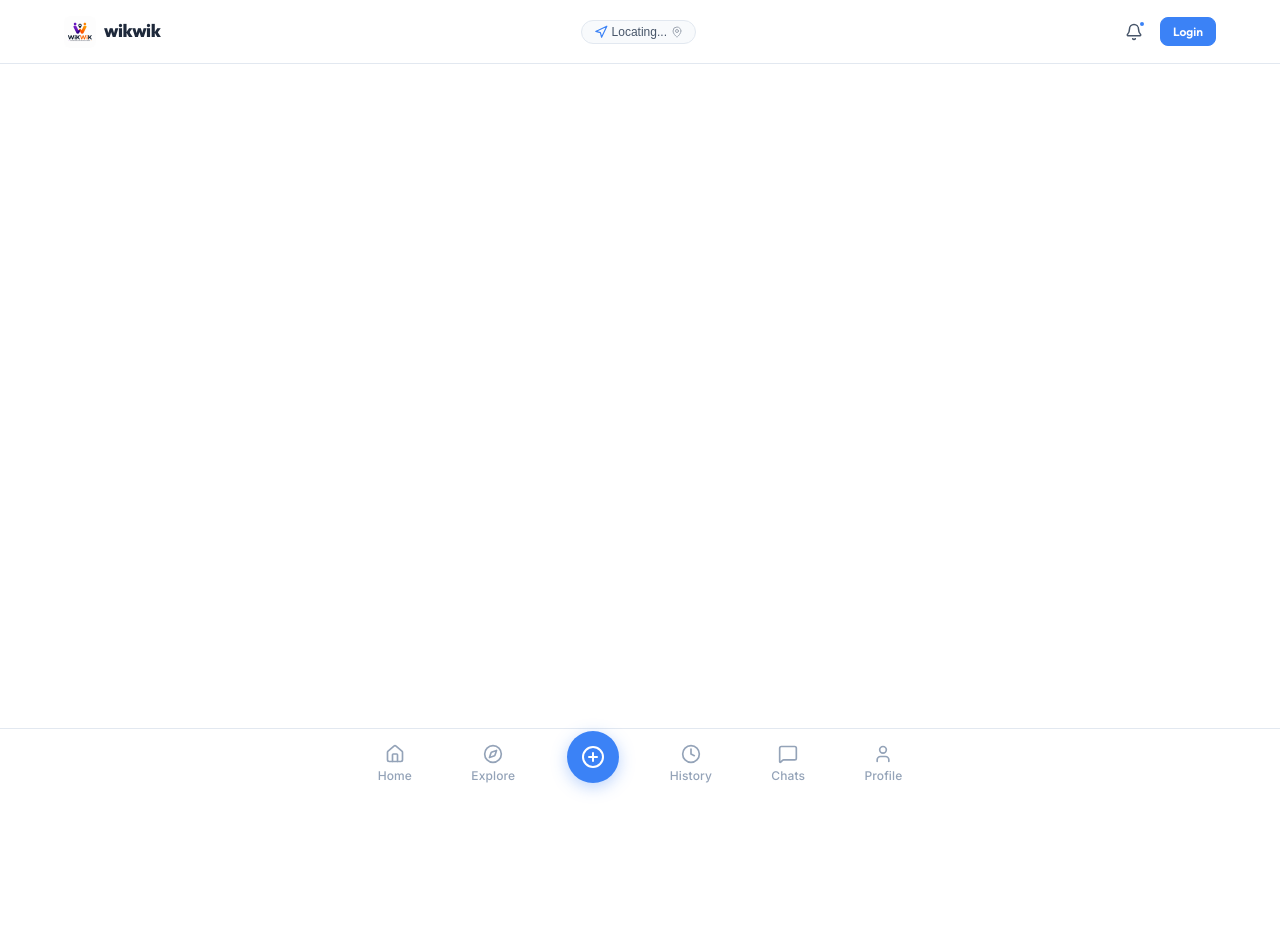
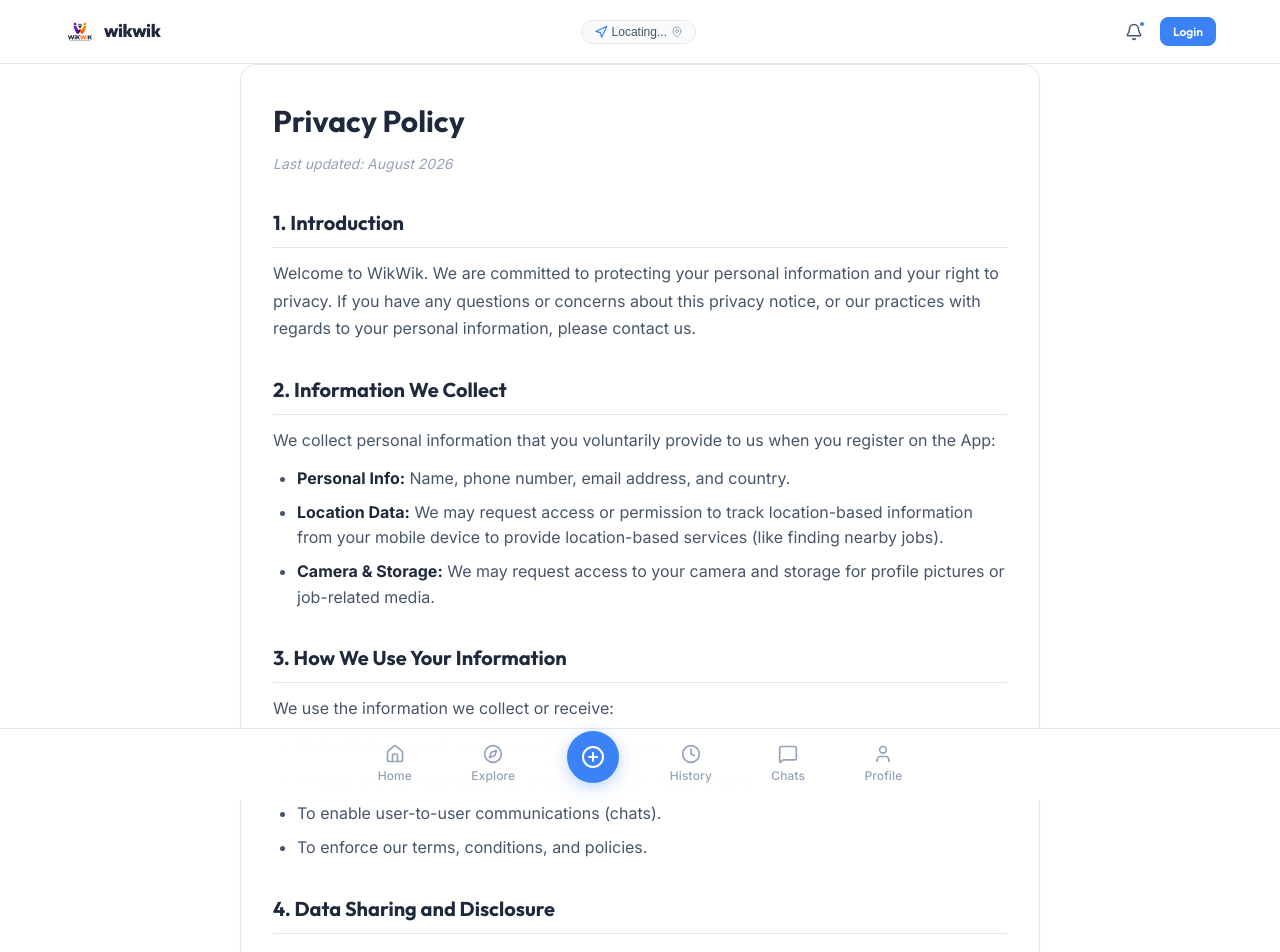
Before and after one commit to vaibhavpatel00/work-near-by-, a React (Vite) app: page /privacy-policy in a window 1280 px wide. Shown: the top 952 px of the page. Before the commit the page ends 800 px from the top, so only its background shows below. Built offline with nearby package versions, Linux system fonts and the light colour scheme; no server answers; the database is empty; what @capacitor/core would draw is missing.

Commit message:
feat: add Privacy Policy page for Play Store

```diff
--- a/src/App.jsx
+++ b/src/App.jsx
@@ -18,6 +18,7 @@ import Login from './pages/Auth/Login';
 import Signup from './pages/Auth/Signup';
 import ForgotPassword from './pages/Auth/ForgotPassword';
 import ResetPassword from './pages/Auth/ResetPassword';
+import PrivacyPolicy from './pages/PrivacyPolicy/PrivacyPolicy';
 
 function App() {
   return (
@@ -40,6 +41,7 @@ function App() {
                 <Route path="/signup" element={<Signup />} />
                 <Route path="/forgot-password" element={<ForgotPassword />} />
                 <Route path="/reset-password" element={<ResetPassword />} />
+                <Route path="/privacy-policy" element={<PrivacyPolicy />} />
               </Routes>
               <BottomNav />
             </div>
--- /dev/null
+++ b/src/pages/PrivacyPolicy/PrivacyPolicy.css
@@ -0,0 +1,66 @@
+.privacy-page {
+  background: var(--bg-primary);
+  min-height: 100vh;
+  padding: 2rem 1rem;
+}
+
+.privacy-container {
+  max-width: 800px;
+  margin: 0 auto;
+  background: var(--bg-card);
+  padding: 2rem;
+  border-radius: var(--radius-xl);
+  box-shadow: var(--shadow-sm);
+  border: 1px solid var(--border-color);
+}
+
+.privacy-title {
+  font-family: var(--font-heading);
+  font-size: var(--fs-3xl);
+  color: var(--text-primary);
+  margin-bottom: var(--space-2);
+}
+
+.privacy-date {
+  font-size: var(--fs-sm);
+  color: var(--text-tertiary);
+  margin-bottom: var(--space-8);
+  font-style: italic;
+}
+
+.privacy-section {
+  margin-bottom: var(--space-8);
+}
+
+.privacy-section h2 {
+  font-family: var(--font-heading);
+  font-size: var(--fs-xl);
+  color: var(--text-primary);
+  margin-bottom: var(--space-3);
+  padding-bottom: var(--space-2);
+  border-bottom: 1px solid var(--border-color);
+}
+
+.privacy-section p {
+  color: var(--text-secondary);
+  font-size: var(--fs-base);
+  line-height: 1.7;
+  margin-bottom: var(--space-3);
+}
+
+.privacy-section ul {
+  list-style-type: disc;
+  padding-left: var(--space-6);
+  margin-bottom: var(--space-4);
+}
+
+.privacy-section li {
+  color: var(--text-secondary);
+  font-size: var(--fs-base);
+  line-height: 1.6;
+  margin-bottom: var(--space-2);
+}
+
+.privacy-section strong {
+  color: var(--text-primary);
+}
--- /dev/null
+++ b/src/pages/PrivacyPolicy/PrivacyPolicy.jsx
@@ -0,0 +1,65 @@
+import './PrivacyPolicy.css';
+
+const PrivacyPolicy = () => {
+  return (
+    <div className="page-content privacy-page">
+      <div className="privacy-container">
+        <h1 className="privacy-title">Privacy Policy</h1>
+        <p className="privacy-date">Last updated: August 2026</p>
+
+        <section className="privacy-section">
+          <h2>1. Introduction</h2>
+          <p>
+            Welcome to WikWik. We are committed to protecting your personal information and your right to privacy.
+            If you have any questions or concerns about this privacy notice, or our practices with regards to your
+            personal information, please contact us.
+          </p>
+        </section>
+
+        <section className="privacy-section">
+          <h2>2. Information We Collect</h2>
+          <p>We collect personal information that you voluntarily provide to us when you register on the App:</p>
+          <ul>
+            <li><strong>Personal Info:</strong> Name, phone number, email address, and country.</li>
+            <li><strong>Location Data:</strong> We may request access or permission to track location-based information from your mobile device to provide location-based services (like finding nearby jobs).</li>
+            <li><strong>Camera & Storage:</strong> We may request access to your camera and storage for profile pictures or job-related media.</li>
+          </ul>
+        </section>
+
+        <section className="privacy-section">
+          <h2>3. How We Use Your Information</h2>
+          <p>We use the information we collect or receive:</p>
+          <ul>
+            <li>To facilitate account creation and logon process.</li>
+            <li>To post and connect users for short-term work requirements.</li>
+            <li>To enable user-to-user communications (chats).</li>
+            <li>To enforce our terms, conditions, and policies.</li>
+          </ul>
+        </section>
+
+        <section className="privacy-section">
+          <h2>4. Data Sharing and Disclosure</h2>
+          <p>
+            We only share information with your consent, to comply with laws, to provide you with services, to protect your rights, or to fulfill business obligations. Your public profile and job postings are visible to other registered users of the platform.
+          </p>
+        </section>
+
+        <section className="privacy-section">
+          <h2>5. Data Security</h2>
+          <p>
+            We have implemented appropriate technical and organizational security measures designed to protect the security of any personal information we process. However, despite our safeguards and efforts to secure your information, no electronic transmission over the Internet or information storage technology can be guaranteed to be 100% secure.
+          </p>
+        </section>
+
+        <section className="privacy-section">
+          <h2>6. Contact Us</h2>
+          <p>
+            If you have questions or comments about this notice, you may email us or contact us through the app's support section.
+          </p>
+        </section>
+      </div>
+    </div>
+  );
+};
+
+export default PrivacyPolicy;
```
